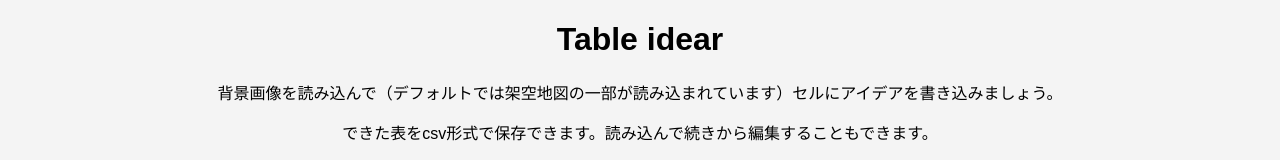
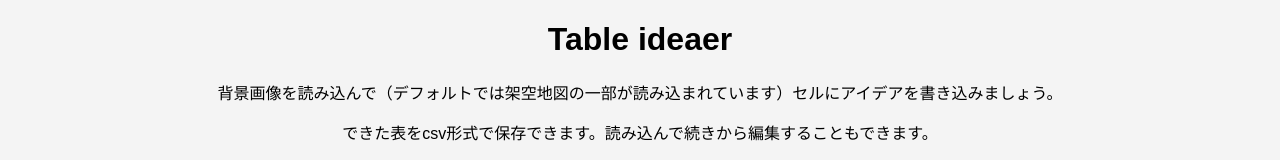
Before and after one commit to ninjinbusho/table_ideaer, a plain HTML site: page index.html in a window 1280 px wide. Shown: the top 160 px of the page. Drawn offline with Linux system fonts and the light colour scheme.

Commit message:
Change title

```diff
--- a/index.html
+++ b/index.html
@@ -3,12 +3,12 @@
 <head>
     <meta charset="UTF-8">
     <meta name="viewport" content="width=device-width, initial-scale=1.0">
-    <title>Table idear</title>
+    <title>Table ideaer</title>
     <link rel="stylesheet" href="style.css">
 </head>
 <body>
 
-    <h1>Table idear</h1>
+    <h1>Table ideaer</h1>
     <p>背景画像を読み込んで（デフォルトでは架空地図の一部が読み込まれています）セルにアイデアを書き込みましょう。</p>
     <p>できた表をcsv形式で保存できます。読み込んで続きから編集することもできます。</p>
     <p>クリックでセルを選択、あるいはGoogle Spreadsheetのような矢印操作でセルを選択できます。</p>
```
